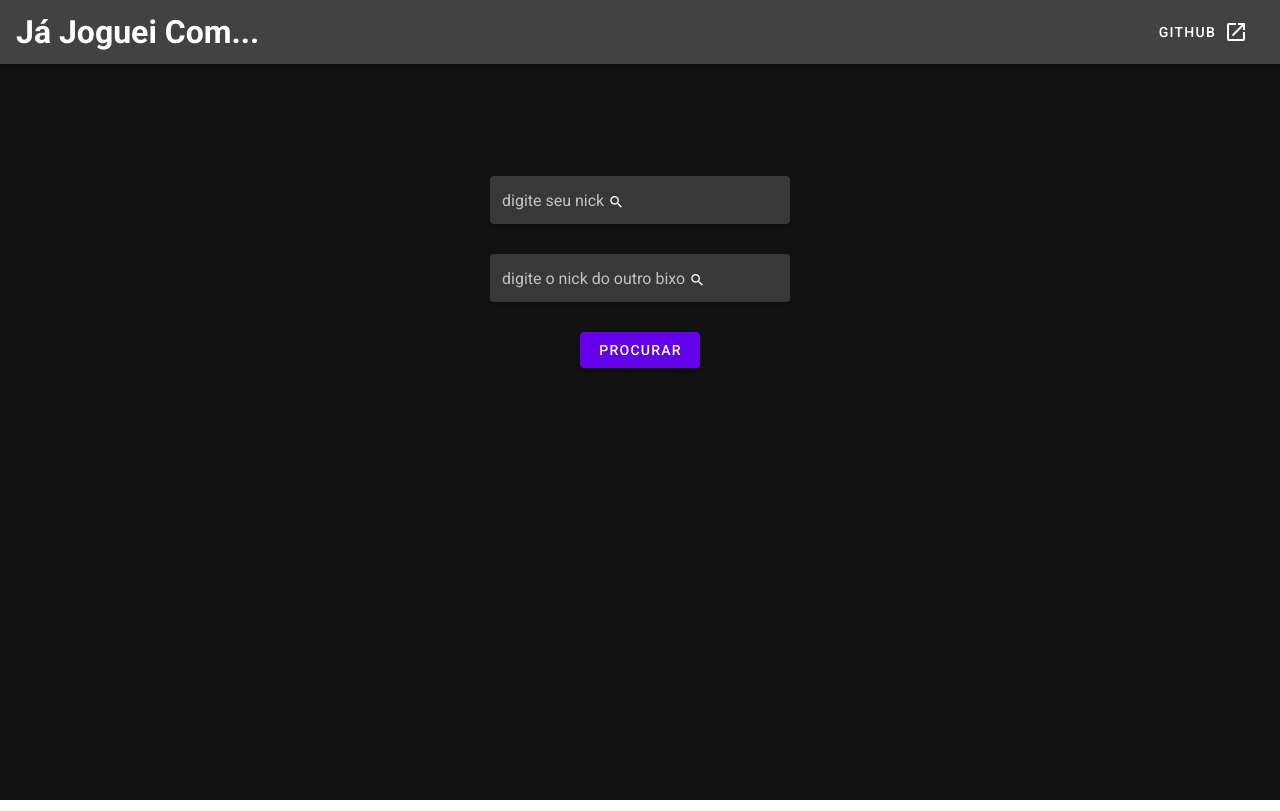
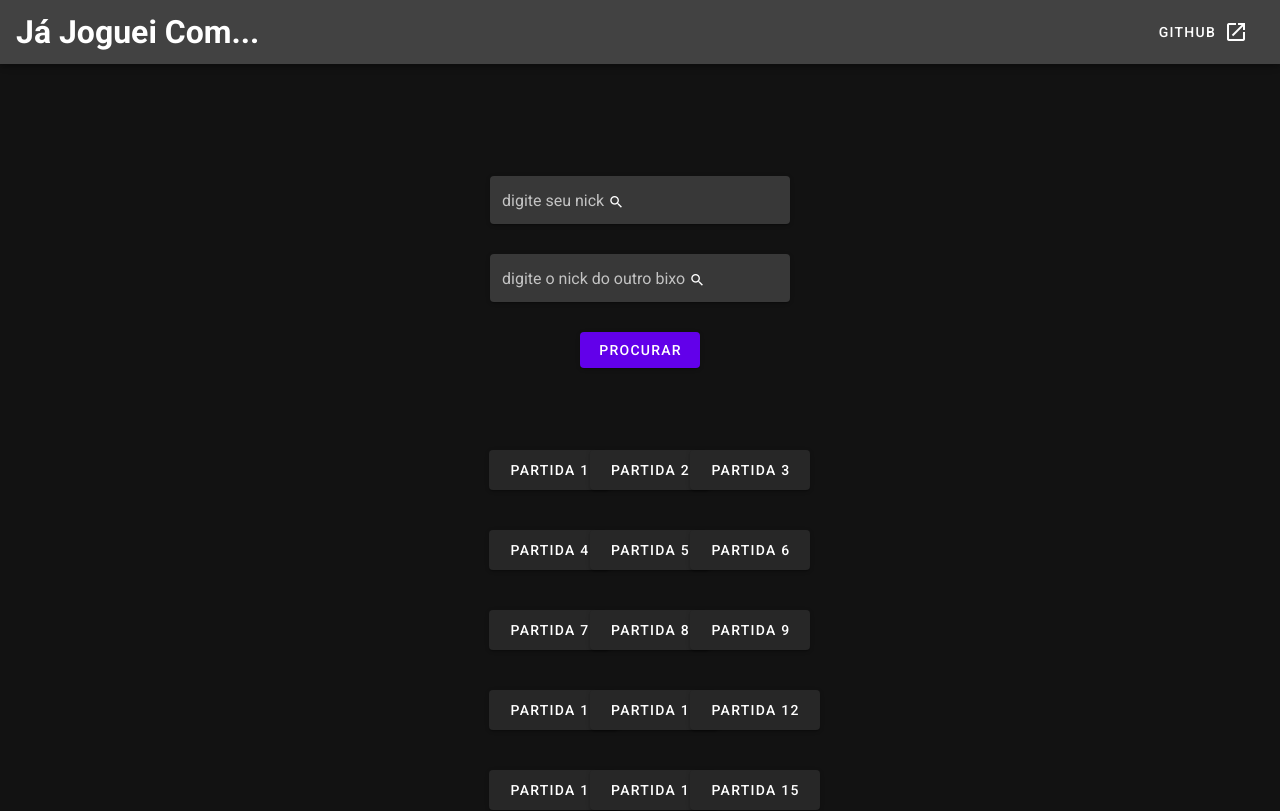
Before and after one commit to leleoveiga/ja-joguei-com-frontend, a Vue app: page / in a window 1280 px wide. Shown: the top 811 px of the page. Built offline with nearby package versions, Linux system fonts and the light colour scheme.

Commit message:
add data to test, removing soon

```diff
--- a/public/index.html
+++ b/public/index.html
@@ -1,17 +1,27 @@
 <!DOCTYPE html>
 <html lang="en">
   <head>
-    <meta charset="utf-8">
-    <meta http-equiv="X-UA-Compatible" content="IE=edge">
-    <meta name="viewport" content="width=device-width,initial-scale=1.0">
-    <link rel="icon" href="<%= BASE_URL %>favicon.ico">
-    <title><%= htmlWebpackPlugin.options.title %></title>
-    <link rel="stylesheet" href="https://fonts.googleapis.com/css?family=Roboto:100,300,400,500,700,900">
-    <link rel="stylesheet" href="https://cdn.jsdelivr.net/npm/@mdi/font@latest/css/materialdesignicons.min.css">
+    <meta charset="utf-8" />
+    <meta http-equiv="X-UA-Compatible" content="IE=edge" />
+    <meta name="viewport" content="width=device-width,initial-scale=1.0" />
+    <link rel="icon" href="<%= BASE_URL %>favicon.ico" />
+    <title>Já joguei com...</title>
+    <link
+      rel="stylesheet"
+      href="https://fonts.googleapis.com/css?family=Roboto:100,300,400,500,700,900"
+    />
+    <link
+      rel="stylesheet"
+      href="https://cdn.jsdelivr.net/npm/@mdi/font@latest/css/materialdesignicons.min.css"
+    />
   </head>
   <body>
     <noscript>
-      <strong>We're sorry but <%= htmlWebpackPlugin.options.title %> doesn't work properly without JavaScript enabled. Please enable it to continue.</strong>
+      <strong
+        >We're sorry but <%= htmlWebpackPlugin.options.title %> doesn't work
+        properly without JavaScript enabled. Please enable it to
+        continue.</strong
+      >
     </noscript>
     <div id="app"></div>
     <!-- built files will be auto injected -->
--- a/src/components/Home.vue
+++ b/src/components/Home.vue
@@ -51,13 +51,13 @@
       class="d-flex"
     >
       <v-col
-        class="d-flex align-start justify-space-around "
+        class="d-flex align-center py-2 justify-space-around"
         cols="4"
         align-self="start"
-        v-for="(partida, index) in matches"
-        :key="partida"
+        v-for="(match, index) in matches"
+        :key="match.gameId"
       >
-        <v-btn :href="partida" target="_blank" class="mt-6 pa-5"
+        <v-btn :href="match.link" target="_blank" class="mt-6 pa-5"
           >PARTIDA {{ index + 1 }}
         </v-btn>
       </v-col>
@@ -80,7 +80,284 @@ export default {
     nick2: "",
     json: "",
     loading: false,
-    matches: []
+    matches: [
+      {
+        platformId: "BR1",
+        gameId: 2185713116,
+        champion: 238,
+        queue: 900,
+        season: 13,
+        timestamp: 1613091032338,
+        role: "NONE",
+        lane: "JUNGLE",
+        link:
+          "https://matchhistory.br.leagueoflegends.com/pt/#match-details/BR1/2185713116?tab=overview"
+      },
+      {
+        platformId: "BR1",
+        gameId: 2184870184,
+        champion: 4,
+        queue: 900,
+        season: 13,
+        timestamp: 1613005879848,
+        role: "DUO",
+        lane: "BOTTOM",
+        link:
+          "https://matchhistory.br.leagueoflegends.com/pt/#match-details/BR1/2184870184?tab=overview"
+      },
+      {
+        platformId: "BR1",
+        gameId: 2184856756,
+        champion: 64,
+        queue: 900,
+        season: 13,
+        timestamp: 1613004971344,
+        role: "DUO_SUPPORT",
+        lane: "NONE",
+        link:
+          "https://matchhistory.br.leagueoflegends.com/pt/#match-details/BR1/2184856756?tab=overview"
+      },
+      {
+        platformId: "BR1",
+        gameId: 2184793704,
+        champion: 117,
+        queue: 900,
+        season: 13,
+        timestamp: 1613002920150,
+        role: "DUO",
+        lane: "TOP",
+        link:
+          "https://matchhistory.br.leagueoflegends.com/pt/#match-details/BR1/2184793704?tab=overview"
+      },
+      {
+        platformId: "BR1",
+        gameId: 2184810151,
+        champion: 81,
+        queue: 900,
+        season: 13,
+        timestamp: 1613001757930,
+        role: "DUO_SUPPORT",
+        lane: "NONE",
+        link:
+          "https://matchhistory.br.leagueoflegends.com/pt/#match-details/BR1/2184810151?tab=overview"
+      },
+      {
+        platformId: "BR1",
+        gameId: 2184776256,
+        champion: 67,
+        queue: 900,
+        season: 13,
+        timestamp: 1613000253290,
+        role: "DUO",
+        lane: "BOTTOM",
+        link:
+          "https://matchhistory.br.leagueoflegends.com/pt/#match-details/BR1/2184776256?tab=overview"
+      },
+      {
+        platformId: "BR1",
+        gameId: 2184773452,
+        champion: 412,
+        queue: 900,
+        season: 13,
+        timestamp: 1612998989018,
+        role: "DUO_SUPPORT",
+        lane: "NONE",
+        link:
+          "https://matchhistory.br.leagueoflegends.com/pt/#match-details/BR1/2184773452?tab=overview"
+      },
+      {
+        platformId: "BR1",
+        gameId: 2183956868,
+        champion: 90,
+        queue: 900,
+        season: 13,
+        timestamp: 1612919301805,
+        role: "SOLO",
+        lane: "BOTTOM",
+        link:
+          "https://matchhistory.br.leagueoflegends.com/pt/#match-details/BR1/2183956868?tab=overview"
+      },
+      {
+        platformId: "BR1",
+        gameId: 2183972514,
+        champion: 11,
+        queue: 900,
+        season: 13,
+        timestamp: 1612917720378,
+        role: "NONE",
+        lane: "JUNGLE",
+        link:
+          "https://matchhistory.br.leagueoflegends.com/pt/#match-details/BR1/2183972514?tab=overview"
+      },
+      {
+        platformId: "BR1",
+        gameId: 2183898159,
+        champion: 27,
+        queue: 900,
+        season: 13,
+        timestamp: 1612915914533,
+        role: "DUO_CARRY",
+        lane: "BOTTOM",
+        link:
+          "https://matchhistory.br.leagueoflegends.com/pt/#match-details/BR1/2183898159?tab=overview"
+      },
+      {
+        platformId: "BR1",
+        gameId: 2183837265,
+        champion: 236,
+        queue: 900,
+        season: 13,
+        timestamp: 1612911374043,
+        role: "DUO_SUPPORT",
+        lane: "NONE",
+        link:
+          "https://matchhistory.br.leagueoflegends.com/pt/#match-details/BR1/2183837265?tab=overview"
+      },
+      {
+        platformId: "BR1",
+        gameId: 2183825167,
+        champion: 20,
+        queue: 900,
+        season: 13,
+        timestamp: 1612910279900,
+        role: "DUO_SUPPORT",
+        lane: "NONE",
+        link:
+          "https://matchhistory.br.leagueoflegends.com/pt/#match-details/BR1/2183825167?tab=overview"
+      },
+      {
+        platformId: "BR1",
+        gameId: 2183811712,
+        champion: 236,
+        queue: 900,
+        season: 13,
+        timestamp: 1612908663999,
+        role: "SOLO",
+        lane: "BOTTOM",
+        link:
+          "https://matchhistory.br.leagueoflegends.com/pt/#match-details/BR1/2183811712?tab=overview"
+      },
+      {
+        platformId: "BR1",
+        gameId: 2183290529,
+        champion: 27,
+        queue: 900,
+        season: 13,
+        timestamp: 1612844053530,
+        role: "SOLO",
+        lane: "BOTTOM",
+        link:
+          "https://matchhistory.br.leagueoflegends.com/pt/#match-details/BR1/2183290529?tab=overview"
+      },
+      {
+        platformId: "BR1",
+        gameId: 2183219277,
+        champion: 11,
+        queue: 900,
+        season: 13,
+        timestamp: 1612842602993,
+        role: "DUO_SUPPORT",
+        lane: "NONE",
+        link:
+          "https://matchhistory.br.leagueoflegends.com/pt/#match-details/BR1/2183219277?tab=overview"
+      },
+      {
+        platformId: "BR1",
+        gameId: 2183207068,
+        champion: 133,
+        queue: 900,
+        season: 13,
+        timestamp: 1612840985886,
+        role: "DUO_SUPPORT",
+        lane: "BOTTOM",
+        link:
+          "https://matchhistory.br.leagueoflegends.com/pt/#match-details/BR1/2183207068?tab=overview"
+      },
+      {
+        platformId: "BR1",
+        gameId: 2183185010,
+        champion: 11,
+        queue: 900,
+        season: 13,
+        timestamp: 1612839504817,
+        role: "DUO_SUPPORT",
+        lane: "NONE",
+        link:
+          "https://matchhistory.br.leagueoflegends.com/pt/#match-details/BR1/2183185010?tab=overview"
+      },
+      {
+        platformId: "BR1",
+        gameId: 2182385979,
+        champion: 107,
+        queue: 900,
+        season: 13,
+        timestamp: 1612759355550,
+        role: "DUO_SUPPORT",
+        lane: "NONE",
+        link:
+          "https://matchhistory.br.leagueoflegends.com/pt/#match-details/BR1/2182385979?tab=overview"
+      },
+      {
+        platformId: "BR1",
+        gameId: 2182384426,
+        champion: 104,
+        queue: 900,
+        season: 13,
+        timestamp: 1612757812753,
+        role: "NONE",
+        lane: "JUNGLE",
+        link:
+          "https://matchhistory.br.leagueoflegends.com/pt/#match-details/BR1/2182384426?tab=overview"
+      },
+      {
+        platformId: "BR1",
+        gameId: 2182392658,
+        champion: 86,
+        queue: 900,
+        season: 13,
+        timestamp: 1612756564305,
+        role: "DUO_SUPPORT",
+        lane: "NONE",
+        link:
+          "https://matchhistory.br.leagueoflegends.com/pt/#match-details/BR1/2182392658?tab=overview"
+      },
+      {
+        platformId: "BR1",
+        gameId: 2182400340,
+        champion: 202,
+        queue: 900,
+        season: 13,
+        timestamp: 1612754887008,
+        role: "DUO",
+        lane: "BOTTOM",
+        link:
+          "https://matchhistory.br.leagueoflegends.com/pt/#match-details/BR1/2182400340?tab=overview"
+      },
+      {
+        platformId: "BR1",
+        gameId: 2182288215,
+        champion: 55,
+        queue: 900,
+        season: 13,
+        timestamp: 1612753248646,
+        role: "DUO_SUPPORT",
+        lane: "TOP",
+        link:
+          "https://matchhistory.br.leagueoflegends.com/pt/#match-details/BR1/2182288215?tab=overview"
+      },
+      {
+        platformId: "BR1",
+        gameId: 2182256417,
+        champion: 84,
+        queue: 900,
+        season: 13,
+        timestamp: 1612751628195,
+        role: "DUO",
+        lane: "TOP",
+        link:
+          "https://matchhistory.br.leagueoflegends.com/pt/#match-details/BR1/2182256417?tab=overview"
+      }
+    ]
   }),
 
   methods: {
```
